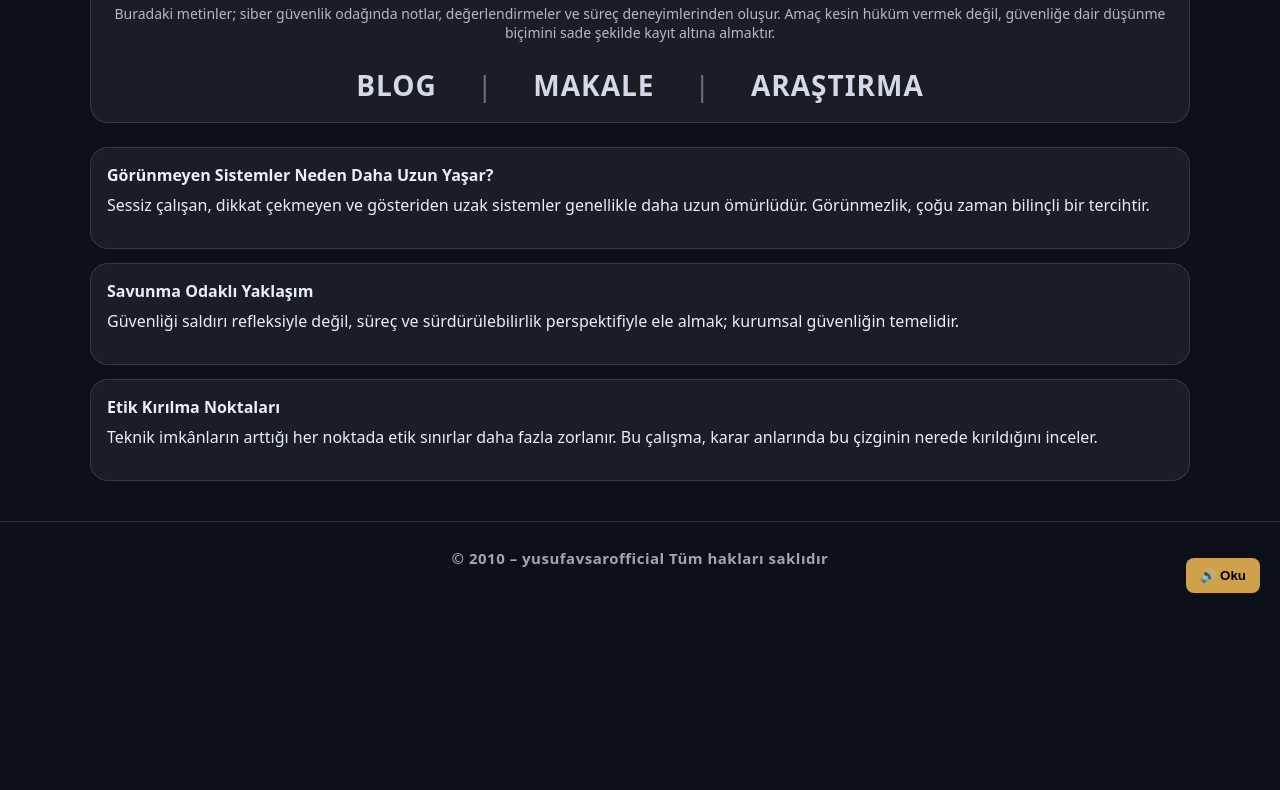
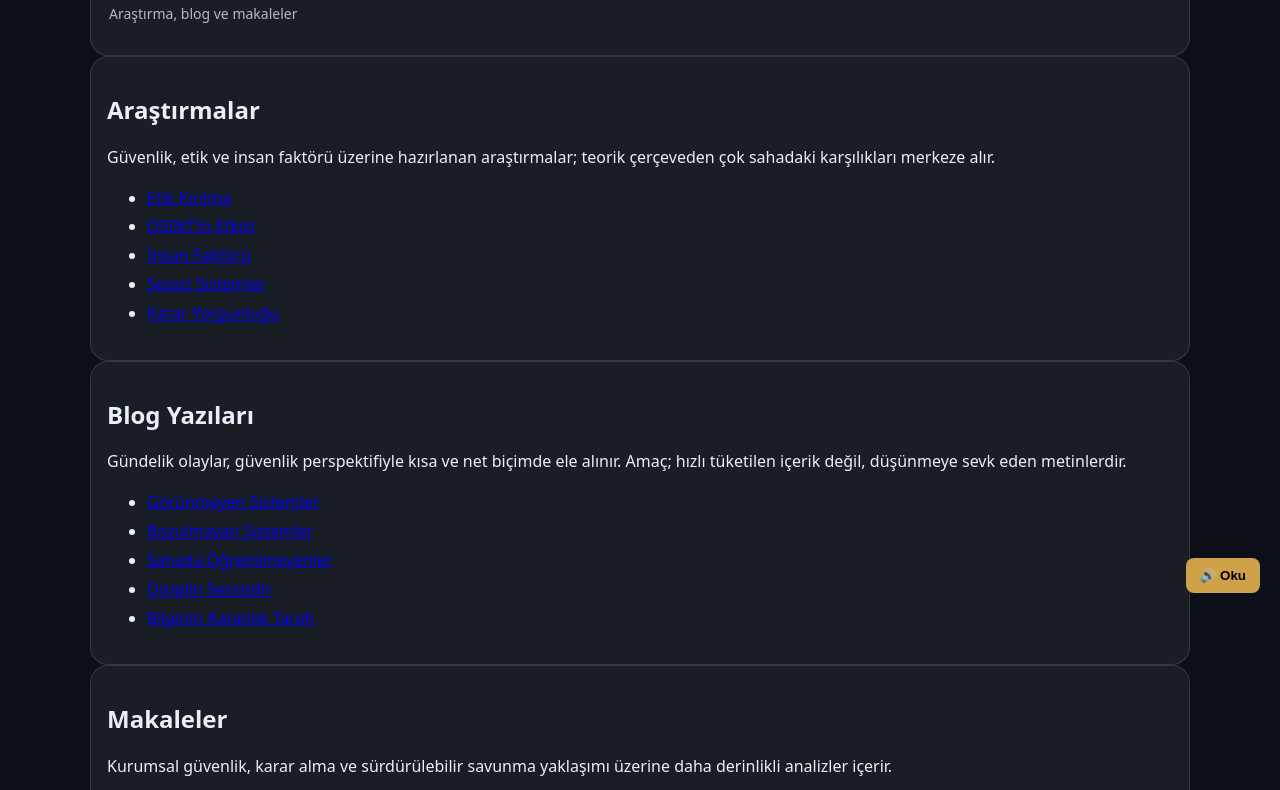
Before and after one commit to yusufavsarofficial/yusufavsarofficial.github.io, a plain HTML site: page yayinlar.html in a window 1280 px wide. Shown: the part 187-977 px from the top of the page. Before the commit the page ends 800 px from the top, so only its background shows below. Drawn offline with Linux system fonts and the light colour scheme.

Commit message:
Update yayinlar.html

```diff
--- a/yayinlar.html
+++ b/yayinlar.html
@@ -1,45 +1,10 @@
 <!doctype html>
 <html lang="tr">
 <head>
-  <meta charset="utf-8" />
-  <meta name="viewport" content="width=device-width, initial-scale=1" />
-  <title>Yayınlar</title>
-  <link rel="stylesheet" href="style.css" />
-
-  <style>
-    .publish-nav{
-      display:flex;
-      justify-content:center;
-      align-items:center;
-      gap:40px;
-      margin-top:24px;
-      font-size:28px;
-      font-weight:800;
-      letter-spacing:1px;
-      flex-wrap:wrap;
-    }
-    .publish-nav a{
-      color:inherit;
-      text-decoration:none;
-      opacity:.9;
-    }
-    .publish-nav a:hover{
-      opacity:1;
-      text-decoration:underline;
-    }
-    .publish-sep{
-      opacity:.4;
-      font-weight:400;
-    }
-    .example-link{
-      color:inherit;
-      text-decoration:none;
-      font-weight:700;
-    }
-    .example-link:hover{
-      text-decoration:underline;
-    }
-  </style>
+  <meta charset="utf-8">
+  <meta name="viewport" content="width=device-width, initial-scale=1">
+  <title>Yayınlar | Yusuf Avşar</title>
+  <link rel="stylesheet" href="style.css">
 </head>
 <body>
 
@@ -49,21 +14,21 @@
 
     <nav class="nav">
       <a href="index.html">ANASAYFA</a>
-      <a href="pages/hakkimda.html">HAKKIMDA</a>
-      <a href="pages/faaliyet.html">FAALİYET</a>
-      <a href="pages/yayinlar.html">YAYINLAR</a>
-      <a href="pages/katkilar.html">KATKILAR</a>
-      <a href="pages/iletisim.html">İLETİŞİM</a>
+      <a href="hakkimda.html">HAKKIMDA</a>
+      <a href="faaliyet.html">FAALİYET</a>
+      <a href="yayinlar.html" class="active">YAYINLAR</a>
+      <a href="katkilar.html">KATKILAR</a>
+      <a href="iletisim.html">İLETİŞİM</a>
 
       <div class="dropdown">
         <button class="btn" data-dropdown-btn>ATATÜRK ▾</button>
         <div class="dropdown-menu">
-          <a href="pages/ataturk/ataturk.html">Atatürk</a>
-          <a href="pages/ataturk/ataturk-milliyetciligi.html">Atatürk Milliyetçiliği</a>
-          <a href="pages/ataturk/milli-mucadele.html">Milli Mücadele</a>
-          <a href="pages/ataturk/turk-kulturu.html">Türk Kültürü</a>
-          <a href="pages/ataturk/belgeler.html">Belgeler</a>
-          <a href="pages/ataturk/ilkeler-miras.html">İlkeler & Miras</a>
+          <a href="ataturk.html">Atatürk</a>
+          <a href="ataturk-milliyetciligi.html">Atatürk Milliyetçiliği</a>
+          <a href="milli-mucadele.html">Milli Mücadele</a>
+          <a href="turk-kulturu.html">Türk Kültürü</a>
+          <a href="belgeler.html">Belgeler</a>
+          <a href="ilkeler-miras.html">İlkeler & Miras</a>
         </div>
       </div>
     </nav>
@@ -72,60 +37,66 @@
 
 <main class="container">
 
-  <section class="hero" style="text-align:center">
+  <section class="hero">
     <h1>Yayınlar</h1>
-    <p class="hint">
-      Buradaki metinler; siber güvenlik odağında notlar, değerlendirmeler ve süreç deneyimlerinden oluşur.
-      Amaç kesin hüküm vermek değil, güvenliğe dair düşünme biçimini sade şekilde kayıt altına almaktır.
+    <p class="hint">Araştırma, blog ve makaleler</p>
+  </section>
+
+  <section class="card">
+    <h2>Araştırmalar</h2>
+    <p>
+      Güvenlik, etik ve insan faktörü üzerine hazırlanan araştırmalar;
+      teorik çerçeveden çok sahadaki karşılıkları merkeze alır.
     </p>
 
-    <div class="publish-nav">
-      <a href="yayinlar/blog.html">BLOG</a>
-      <span class="publish-sep">|</span>
-      <a href="yayinlar/makale.html">MAKALE</a>
-      <span class="publish-sep">|</span>
-      <a href="yayinlar/arastirma.html">ARAŞTIRMA</a>
-    </div>
+    <ul>
+      <li><a href="01-etik-kirilma.html">Etik Kırılma</a></li>
+      <li><a href="02-osint-etkisi.html">OSINT’in Etkisi</a></li>
+      <li><a href="03-insan-faktoru.html">İnsan Faktörü</a></li>
+      <li><a href="04-sessiz-sistemler.html">Sessiz Sistemler</a></li>
+      <li><a href="05-karar-yorgunlugu.html">Karar Yorgunluğu</a></li>
+    </ul>
   </section>
 
-  <!-- BLOG ÖRNEK -->
-  <section class="card" style="margin-top:24px">
-    <a class="example-link" href="yayinlar/blog/01-gorunmeyen-sistemler.html">
-      Görünmeyen Sistemler Neden Daha Uzun Yaşar?
-    </a>
-    <p style="margin-top:8px">
-      Sessiz çalışan, dikkat çekmeyen ve gösteriden uzak sistemler genellikle
-      daha uzun ömürlüdür. Görünmezlik, çoğu zaman bilinçli bir tercihtir.
+  <section class="card">
+    <h2>Blog Yazıları</h2>
+    <p>
+      Gündelik olaylar, güvenlik perspektifiyle kısa ve net biçimde ele alınır.
+      Amaç; hızlı tüketilen içerik değil, düşünmeye sevk eden metinlerdir.
     </p>
+
+    <ul>
+      <li><a href="01-gorunmeyen-sistemler.html">Görünmeyen Sistemler</a></li>
+      <li><a href="02-bozulmayan-sistemler.html">Bozulmayan Sistemler</a></li>
+      <li><a href="03-sahada-ogrenilmeyen.html">Sahada Öğrenilmeyenler</a></li>
+      <li><a href="04-disiplin-sessizdir.html">Disiplin Sessizdir</a></li>
+      <li><a href="05-bilginin-karanlik-tarafi.html">Bilginin Karanlık Tarafı</a></li>
+    </ul>
   </section>
 
-  <!-- MAKALE ÖRNEK -->
-  <section class="card" style="margin-top:14px">
-    <a class="example-link" href="yayinlar/makale/01-savunma-odakli.html">
-      Savunma Odaklı Yaklaşım
-    </a>
-    <p style="margin-top:8px">
-      Güvenliği saldırı refleksiyle değil, süreç ve sürdürülebilirlik
-      perspektifiyle ele almak; kurumsal güvenliğin temelidir.
+  <section class="card">
+    <h2>Makaleler</h2>
+    <p>
+      Kurumsal güvenlik, karar alma ve sürdürülebilir savunma yaklaşımı üzerine
+      daha derinlikli analizler içerir.
     </p>
-  </section>
 
-  <!-- ARAŞTIRMA ÖRNEK -->
-  <section class="card" style="margin-top:14px">
-    <a class="example-link" href="yayinlar/arastirma/01-etik-kirilma.html">
-      Etik Kırılma Noktaları
-    </a>
-    <p style="margin-top:8px">
-      Teknik imkânların arttığı her noktada etik sınırlar daha fazla zorlanır.
-      Bu çalışma, karar anlarında bu çizginin nerede kırıldığını inceler.
-    </p>
+    <ul>
+      <li><a href="01-savunma-odakli.html">Savunma Odaklı Yaklaşım</a></li>
+      <li><a href="02-etik-sinirlar.html">Etik Sınırlar</a></li>
+      <li><a href="03-kriz-anlari.html">Kriz Anları</a></li>
+      <li><a href="04-sessiz-savunma-teorisi.html">Sessiz Savunma Teorisi</a></li>
+      <li><a href="05-antifragile.html">Antifragile Güvenlik</a></li>
+    </ul>
   </section>
 
 </main>
 
 <footer>
   <div class="container">
-    <small class="copyright">© 2010 – yusufavsarofficial Tüm hakları saklıdır</small>
+    <small class="copyright">
+      © 2010 – yusufavsarofficial Tüm hakları saklıdır
+    </small>
   </div>
 </footer>
 
```
